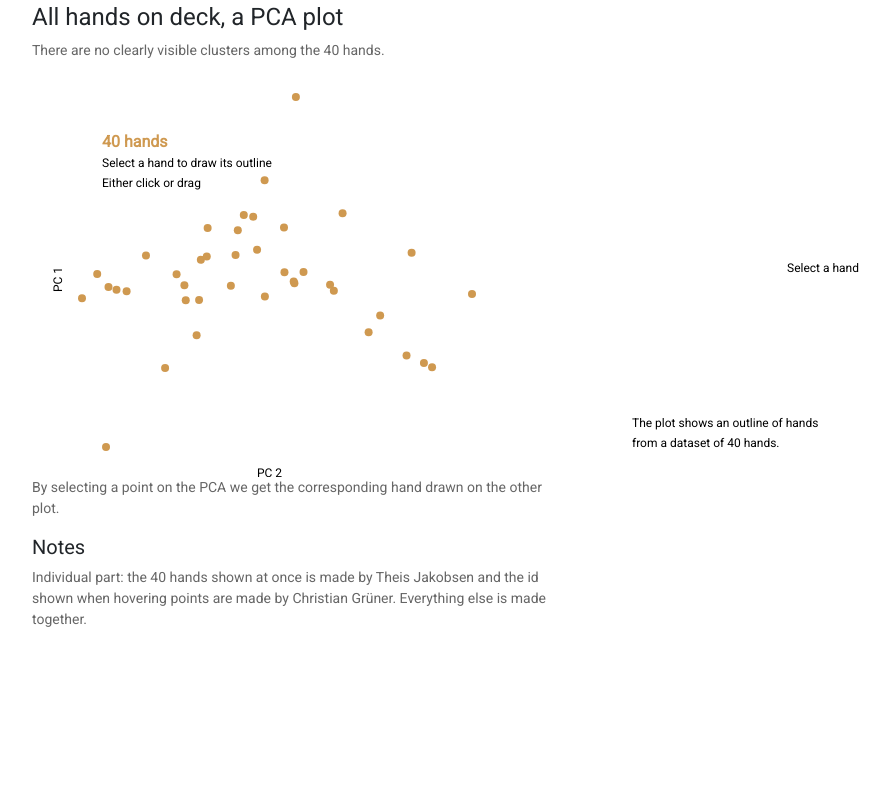
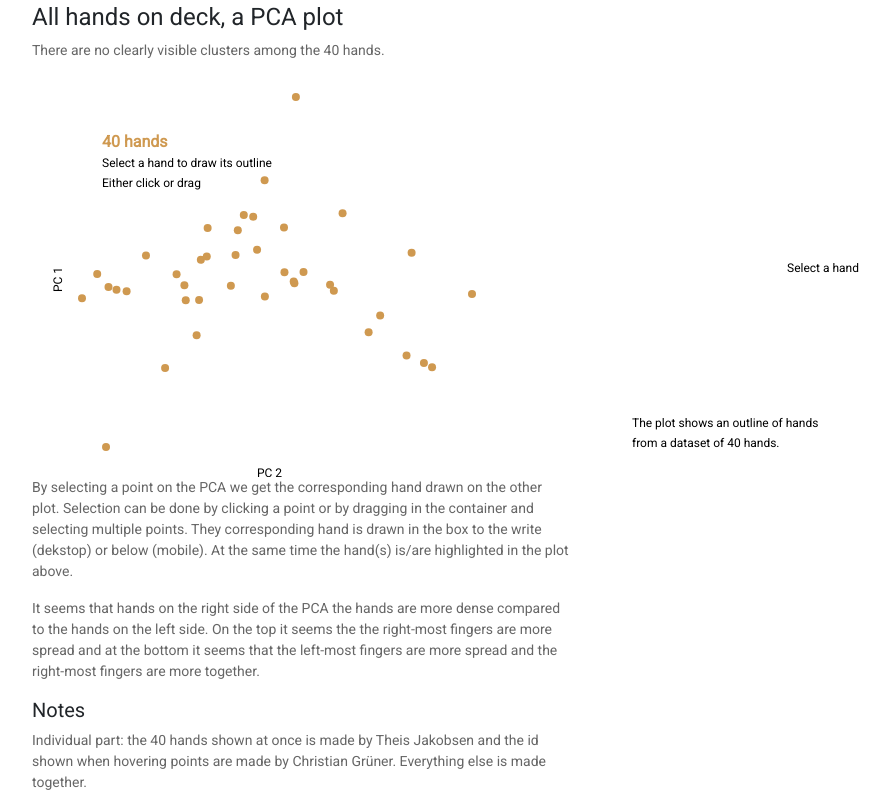
Before and after one commit to rcoor/IDEassignment4, a website: page index.html in a window 1280 px wide. Shown: the part 797-1606 px from the top of the page, without its empty margins (53-943 px from the left). Before the commit the page ends 1443 px from the top, so only its background shows below. Drawn offline with nearby package versions, Linux system fonts and the light colour scheme.

Commit message:
added more comments

```diff
--- a/index.html
+++ b/index.html
@@ -44,7 +44,10 @@
         <svg class="pca">
 
         </svg>
-        <p>By selecting a point on the PCA we get the corresponding hand drawn on the other plot.</p>
+        <p>By selecting a point on the PCA we get the corresponding hand drawn on the other plot. Selection can be done by clicking a point or by dragging in the container and selecting multiple points. They corresponding hand is drawn in the box to the write (dekstop) or below (mobile). At the same time the hand(s) is/are highlighted in the plot above.</p>
+        <p>
+            It seems that hands on the right side of the PCA the hands are more dense compared to the hands on the left side. On the top it seems the the right-most fingers are more spread and at the bottom it seems that the left-most fingers are more spread and the right-most fingers are more together.
+        </p>
         <h5>Notes</h5>
         <p>Individual part: the 40 hands shown at once is made by Theis Jakobsen and the id shown when hovering points are made
             by Christian Grüner. Everything else is made together.</p>
--- a/script.js
+++ b/script.js
@@ -319,7 +319,6 @@ function createMultipleHands() {
         }
         // console.log(countY);
         count = count >= maxCount - 1 ? 0 : count += 1;
-
     }
     return svg;
 }
```
